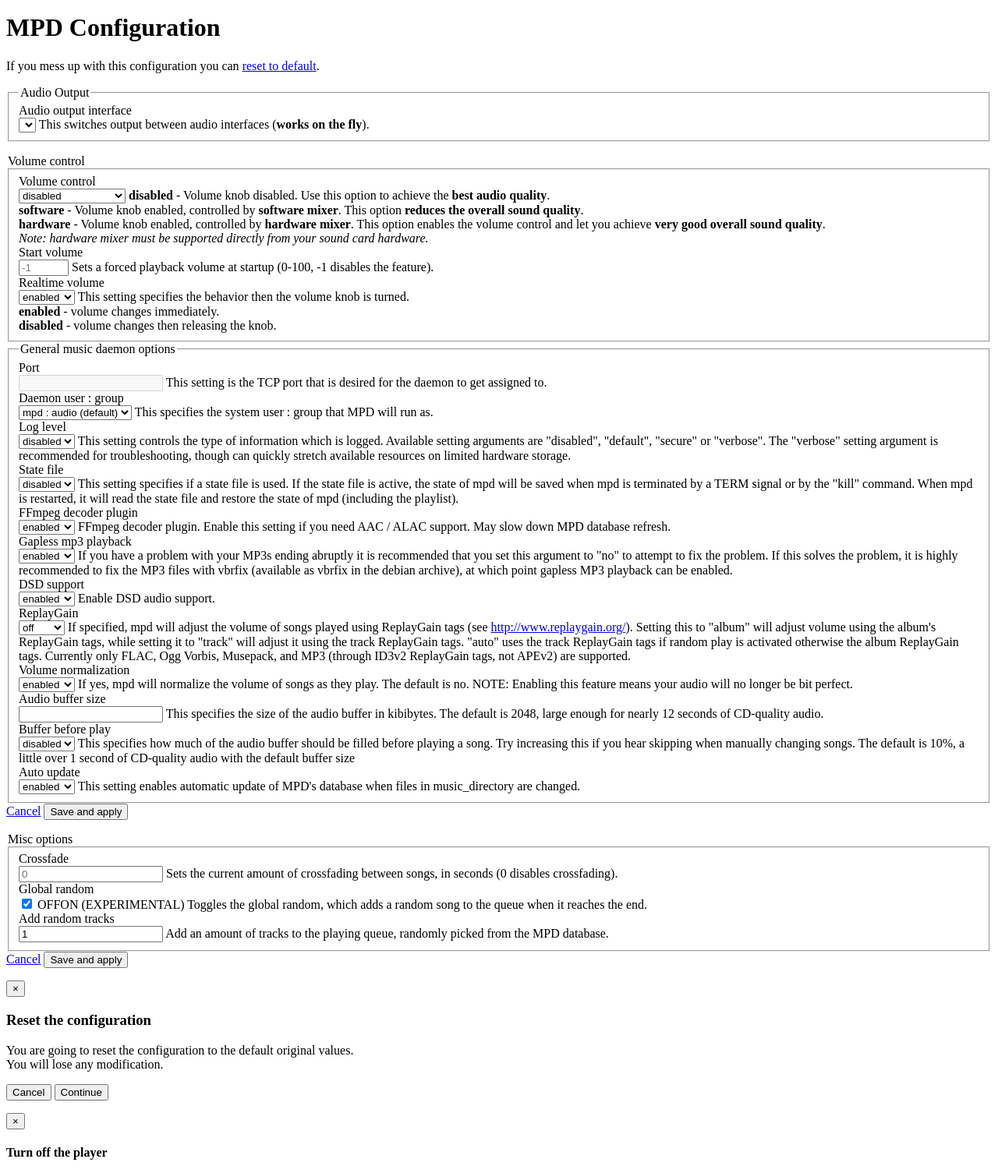
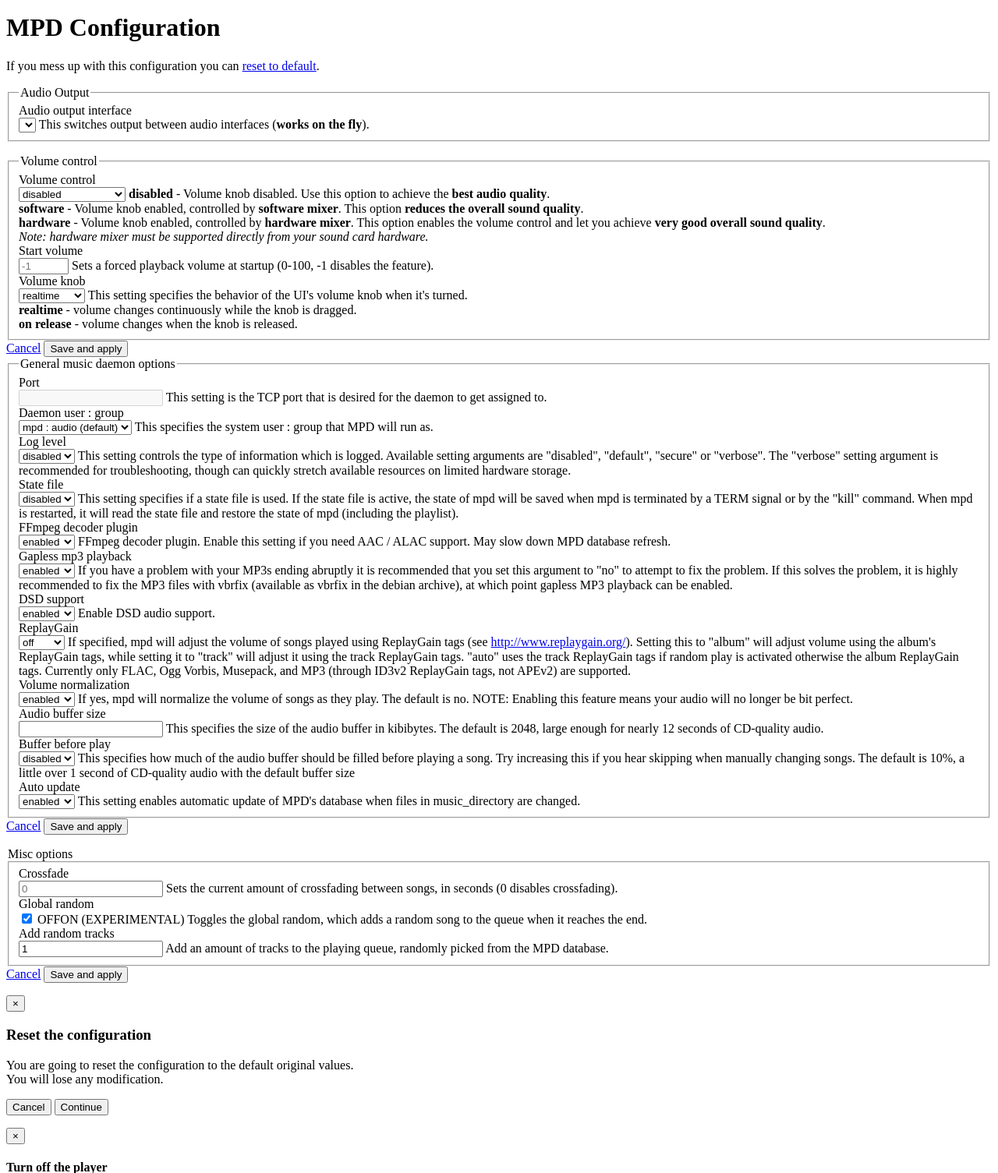
Before and after one commit to RuneAudio/RuneUI, a PHP site: the page made by app/templates/mpd.php in a window 1280 px wide. Shown: the part 312-1817 px from the top of the page at 78% size. Run offline with PHP 8.4, Linux system fonts and the light colour scheme; the template is opened without the code that fills it, so the values that code supplies are empty.

Commit message:
fix typo and add button on mpd config

```diff
--- a/app/templates/mpd.php
+++ b/app/templates/mpd.php
@@ -20,8 +20,8 @@
         </fieldset>
     </form>
     <form class="form-horizontal" action="" method="post" data-parsley-validate>
-        <legend>Volume control</legend>
         <fieldset>
+            <legend>Volume control</legend>
             <div class="form-group">
                 <label class="col-sm-2 control-label" for="mixer-type">Volume control</label>
                 <div class="col-sm-10">
@@ -46,18 +46,24 @@
                 </div>
             </div>
             <div class="form-group" >
-                <label class="col-sm-2 control-label" for="realtime-volume">Realtime volume</label>
+                <label class="col-sm-2 control-label" for="realtime-volume">Volume knob</label>
                 <div class="col-sm-10">
                     <select id="realtime-volume" name="mpd[realtime_volume]" class="selectpicker" data-style="btn-default btn-lg">
-                        <option value="yes" <?php if($this->realtime_volume == '1'): ?> selected <?php endif ?>>enabled</option>
-                        <option value="no" <?php if($this->realtime_volume == '0'): ?> selected <?php endif ?>>disabled</option>
+                        <option value="yes" <?php if($this->realtime_volume == '1'): ?> selected <?php endif ?>>realtime</option>
+                        <option value="no" <?php if($this->realtime_volume == '0'): ?> selected <?php endif ?>>on release</option>
                     </select>
-                    <span class="help-block">This setting specifies the behavior then the volume knob is turned.<br>
-                    <strong>enabled</strong> -  volume changes immediately.<br>
-                    <strong>disabled</strong> - volume changes then releasing the knob.</span>
+                    <span class="help-block">This setting specifies the behavior of the UI's volume knob when it's turned.<br>
+                    <strong>realtime</strong> - volume changes continuously while the knob is dragged.<br>
+                    <strong>on release</strong> - volume changes when the knob is released.</span>
                 </div>
             </div>
         </fieldset>
+        <div class="form-group form-actions">
+            <div class="col-sm-offset-2 col-sm-10">
+                <a href="/mpd/" class="btn btn-default btn-lg">Cancel</a>
+                <button type="submit" class="btn btn-primary btn-lg" name="save" value="save">Save and apply</button>
+            </div>
+        </div>
         <fieldset>
             <legend>General music daemon options</legend>
             <div class="form-group" >
```
